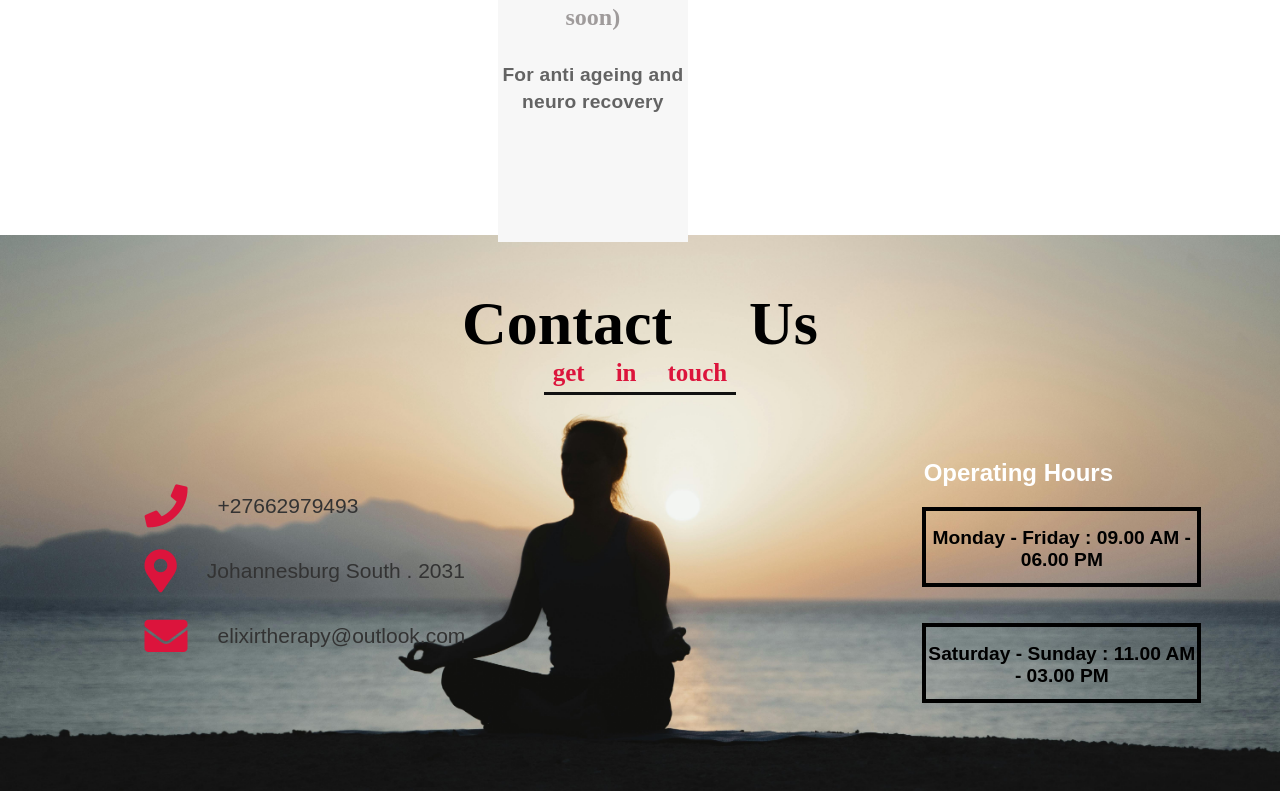
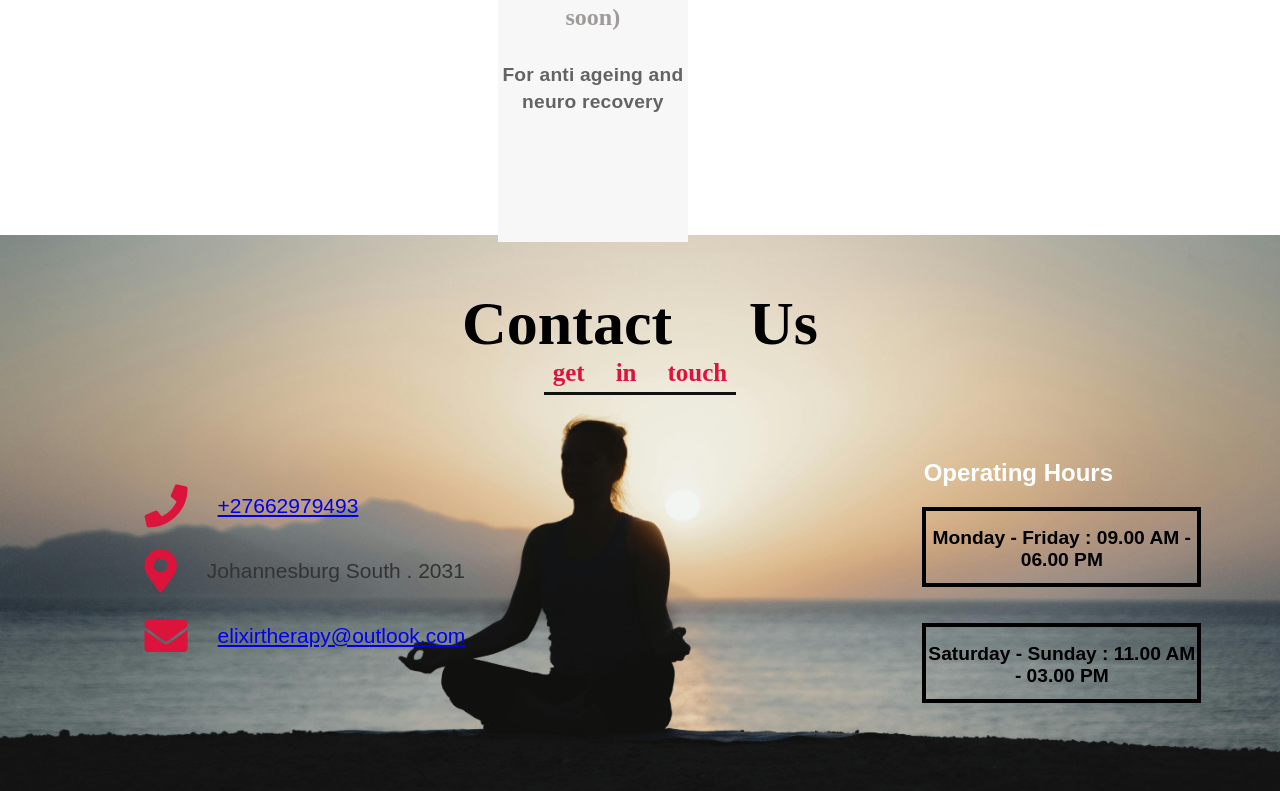
Before and after one commit to OnthatileModise/Elixir-Iv-Therapy, a React (Create React App) app: page / in a window 1280 px wide. Shown: the part 1939-2730 px from the top of the page. Built offline with nearby package versions, Linux system fonts and the light colour scheme.

Commit message:
whatsapp and emails commit

```diff
--- a/src/components/sections/ContactUsSection.js
+++ b/src/components/sections/ContactUsSection.js
@@ -17,7 +17,7 @@ export const ContactUsSection = () => {
                                 <div className="row">
                                     <i className="fas fa-phone"></i>
                                     <div className="info">
-                                        <div className="sub-title">+27662979493</div>
+                                        <div className="sub-title"><a href="https://wa.me/+27662979493">+27662979493</a></div>
                                     </div>
                                 </div>
                                 <div className="row">
@@ -29,7 +29,7 @@ export const ContactUsSection = () => {
                                 <div className="row">
                                     <i className="fas fa-envelope"></i>
                                     <div className="info">
-                                        <div className="sub-title">elixirtherapy@outlook.com</div>
+                                        <div className="sub-title"><a href="mailto:elixirtherapy@outlook.com">elixirtherapy@outlook.com</a></div>
                                     </div>
                                 </div>
                             </div>
```
